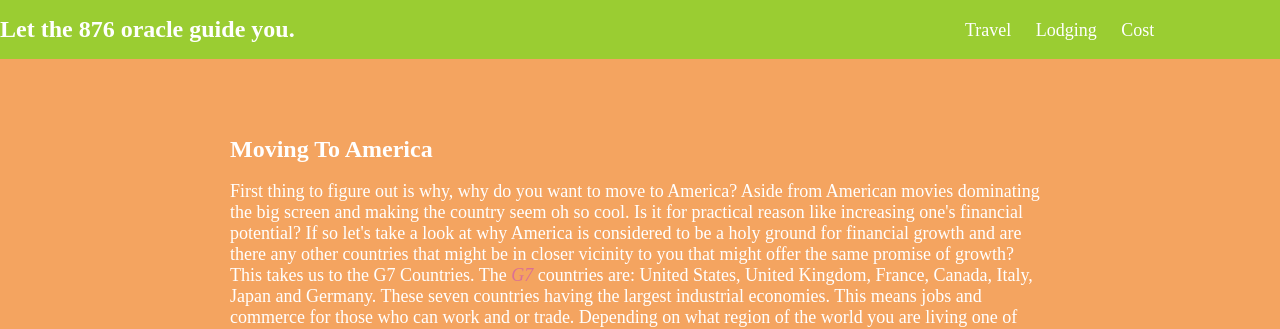
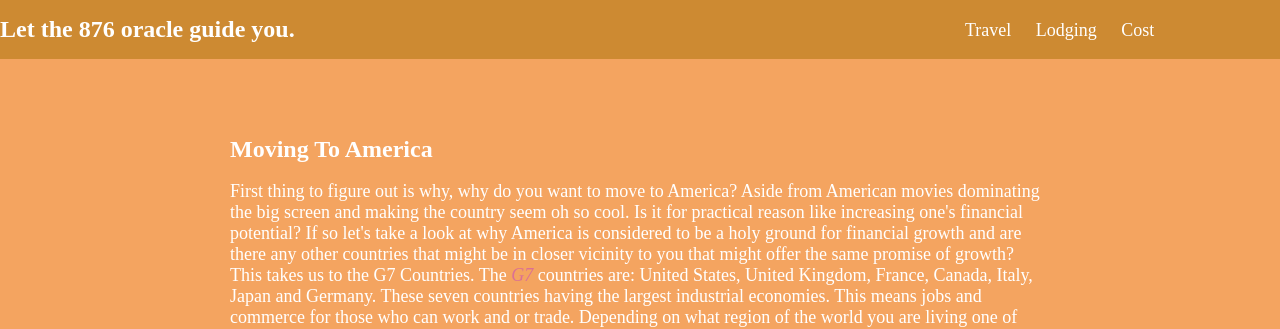
Before and after one commit to Petrone876/876oracle, a plain HTML site: page Index.html in a window 1280 px wide. Shown: the top 329 px of the page. Drawn offline with Linux system fonts and the light colour scheme; a script that the page names is missing.

Commit message:
changed my css background

```diff
--- a/style.css
+++ b/style.css
@@ -28,7 +28,7 @@ top:0px;
 position: fixed;
 display: flex;
 justify-content: flex-start;
-background-color: yellowgreen;
+background-color: rgb(205, 138, 50);
 font-size:34px;
 width:100%;
 margin-left:0px, 0px;
```
